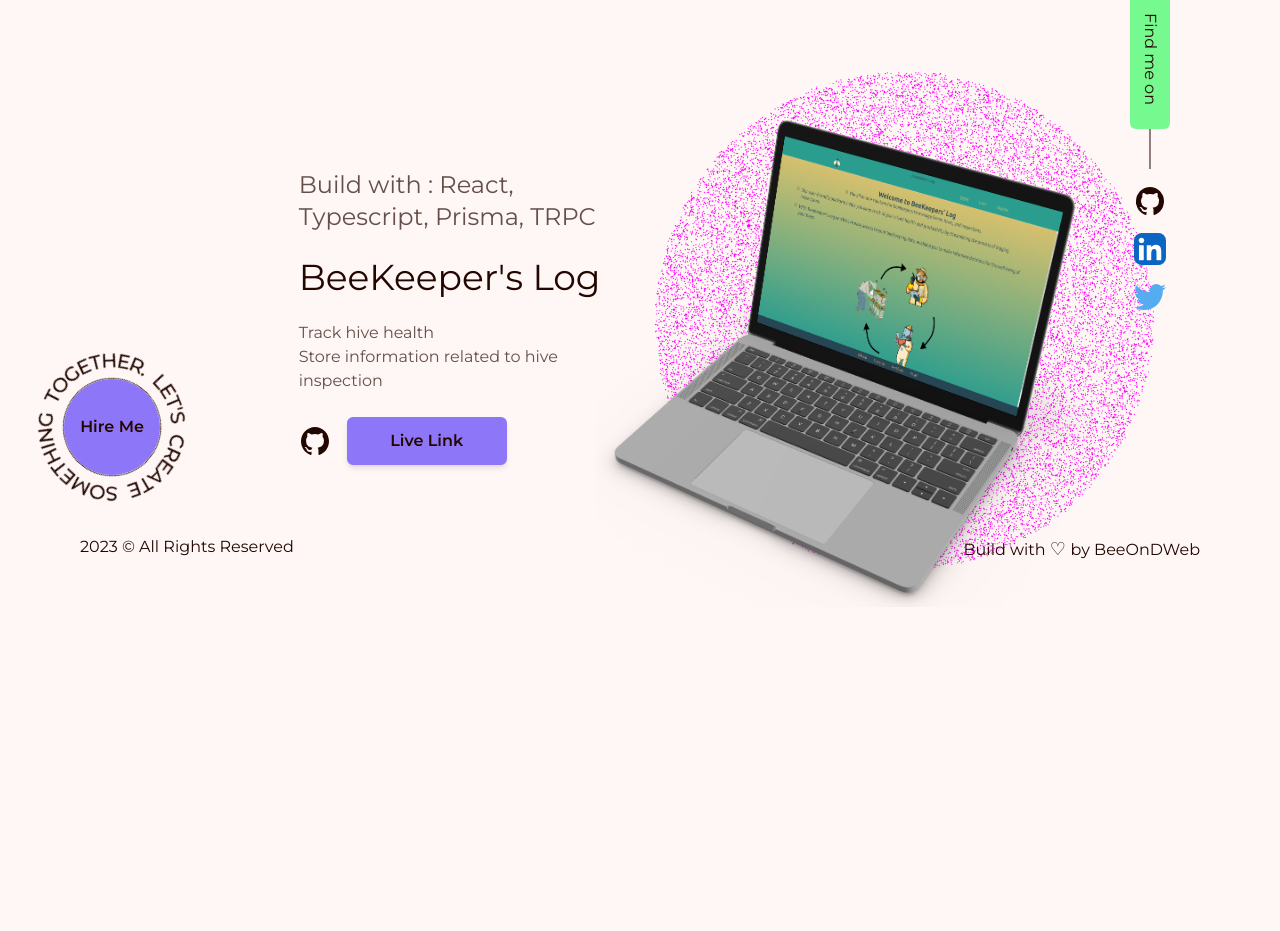
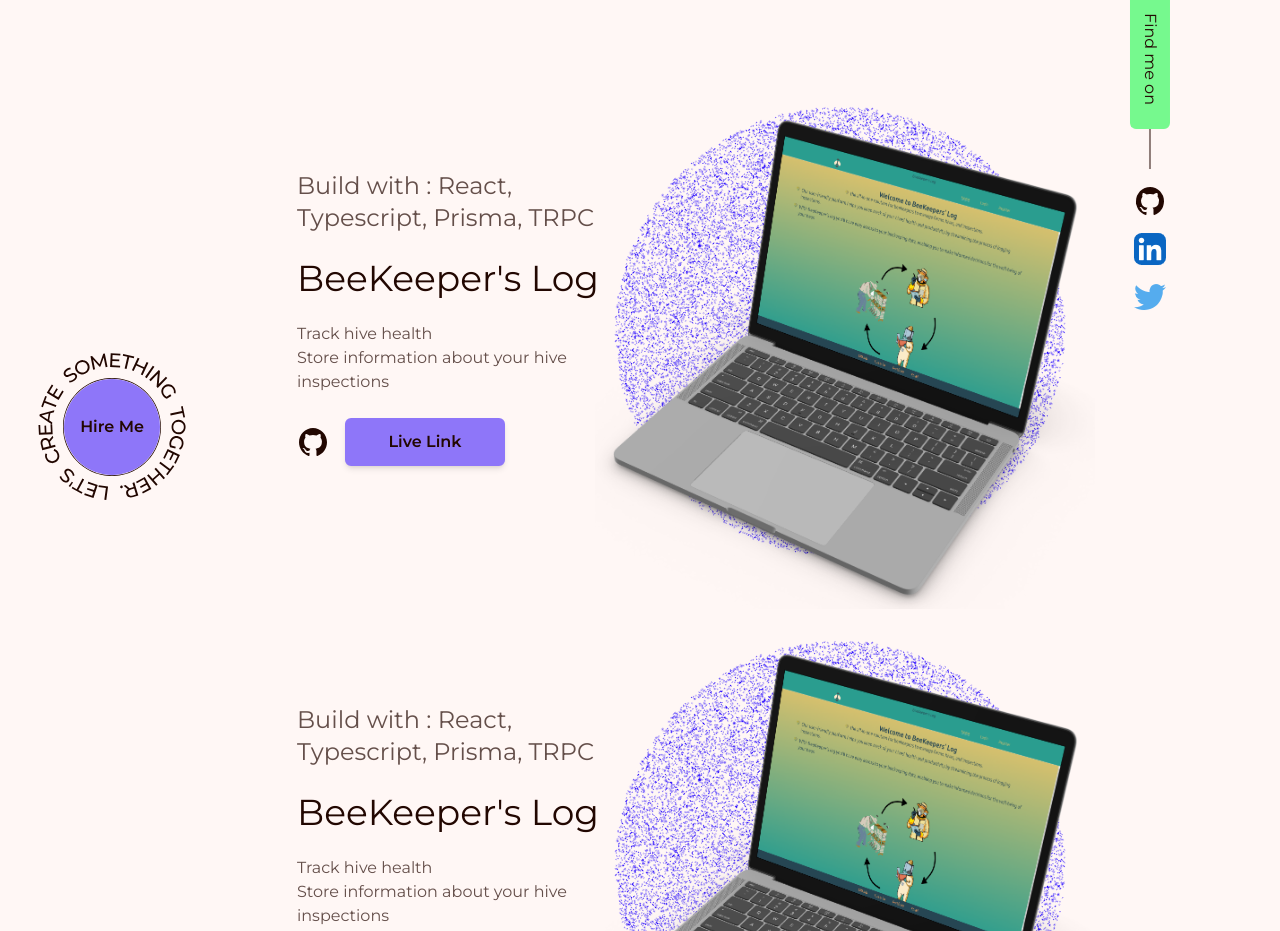
Before and after one commit to Captain-Leftovers/beeOnDWeb-portfolio, a Next.js app: page /projects in a window 1280 px wide. Shown: the part 261-1192 px from the top of the page. Before the commit the page ends 934 px from the top, so only its background shows below. Built offline with nearby package versions, Linux system fonts and the light colour scheme.

Commit message:
fixed card component to accept info

```diff
--- a/src/app/projects/components/BigProjCard.tsx
+++ b/src/app/projects/components/BigProjCard.tsx
@@ -1,33 +1,40 @@
-import Image from 'next/image'
-import laptop from '#/laptopBeeLog.png'
-import pinkNoise from '#/pink-circle.png'
+import Image, { StaticImageData } from 'next/image'
+import blueNoise from '#/blue-circle.png'
 import { GithubIcon } from '@/components/Icons'
 
-export default function BigProjCard() {
+type BigProjCardProps = {
+	buildWith: string
+	name: string
+	description: string[]
+	imageSrc: StaticImageData
+}
+
+export default function BigProjCard({
+	buildWith,
+	name,
+	description,
+	imageSrc,
+}: BigProjCardProps) {
 	return (
-		<div className="w-2/3">
-			<div className=" w-full max-w-screen-lg mx-auto aspect-video flex relative rounded-lg   group">
-				<div className="absolute top-0 left-0 translate-y-1/2  animate-spin-two shadow-md backdrop-blur-3xl  shadow-transparent rounded-full transition duration-500 group-hover:shadow-accent -z-50">
-					<Image alt="grain" src={pinkNoise} />
+		<div className="w-[750px] h-auto group">
+			<div className=" w-full  mx-auto aspect-video flex relative rounded-lg outline outline-transparent outline-1 group-hover:outline-accent">
+				<div className="w-3/5 absolute top-0 left-0 translate-y-1/2  animate-spin-two shadow-md backdrop-blur-3xl scale-100  shadow-transparent rounded-full transition duration-500 -z-30">
+					<Image alt="grain" src={blueNoise} className="" />
 				</div>
 
-
-				<span className="absolute"></span>
 				<div className=" w-1/2  flex flex-col justify-center pl-8 gap-6 ">
 					<h2 className="text-2xl text-text/70 dark:text-text-dark/80">
-						Build with : React, Typescript,
-						Prisma, TRPC
+						{buildWith}
 					</h2>
-					<h1 className="text-4xl">
-						BeeKeeper&apos;s Log
-					</h1>
+					<h1 className="text-4xl">{name}</h1>
 					<section className="text-text/70 dark:text-text-dark/80">
-						<p>Track hive health</p>
-						<p>
-							Store information
-							related to hive
-							inspection
-						</p>
+						<ul>
+							{description.map((desc) => (
+								<li key={desc}>
+									<p>{desc}</p>
+								</li>
+							))}
+						</ul>
 					</section>
 
 					<div className="flex gap-4 items-center">
@@ -39,7 +46,6 @@ export default function BigProjCard() {
 							<GithubIcon className="" />
 						</a>
 						<a
-
 							href="https://beekeeperslog.com"
 							target="_blank"
 							className="shadow-md w-40 flex items-center justify-center p-2.5 px-6 border-2 border-solid rounded-md border-primary dark:border-primary-dark bg-primary dark:bg-primary-dark font-semibold hover:bg-transparent dark:hover:bg-transparent"
@@ -51,9 +57,9 @@ export default function BigProjCard() {
 				<div className="absolute -right-20 -bottom-20 w-2/3">
 					<picture className="">
 						<Image
-							loading='eager'
+							loading="eager"
 							className=""
-							src={laptop}
+							src={imageSrc}
 							alt="laptop"
 						/>
 					</picture>
--- a/src/app/projects/page.tsx
+++ b/src/app/projects/page.tsx
@@ -1,4 +1,6 @@
 import BigProjCard from './components/BigProjCard'
+import beeLogLaptop from '#/laptopBeeLog.png'
+
 
 export const metadata = {
 	title: 'Projects',
@@ -15,7 +17,24 @@ export default function Projects() {
 				</h1>
 			</div>
 
-			<BigProjCard />
+			<BigProjCard
+			buildWith='Build with : React, Typescript, Prisma, TRPC'
+			name='BeeKeeper&apos;s Log'
+			description={['Track hive health','Store information about your hive inspections']}
+			imageSrc={beeLogLaptop}
+			/>
+				<BigProjCard
+			buildWith='Build with : React, Typescript, Prisma, TRPC'
+			name='BeeKeeper&apos;s Log'
+			description={['Track hive health','Store information about your hive inspections']}
+			imageSrc={beeLogLaptop}
+			/>
+			<BigProjCard
+			buildWith='Build with : React, Typescript, Prisma, TRPC'
+			name='BeeKeeper&apos;s Log'
+			description={['Track hive health','Store information about your hive inspections']}
+			imageSrc={beeLogLaptop}
+			/>
 
 		</main>
 	)
--- a/tailwind.config.js
+++ b/tailwind.config.js
@@ -36,17 +36,12 @@ module.exports = {
 			},
 		},
 		animation: {
-			'spin-slower': 'spin-reversed 14s linear infinite',
 			'spin-one': 'spin-big-small 3s ease-in-out  forwards ',
 			'spin-two': 'spin-small-big 3s ease-in-out  forwards ',
 		},
 		keyframes: {
-			'spin-reversed': {
-				'0%': { transform: 'rotate(0deg)' },
-				'100%': {
-					transform: 'rotate(-360deg)',
-				},
-			},
+
+
 			'spin-big-small': {
 				'0%': { transform: 'rotate(0deg) scale(1) ' },
 
@@ -58,10 +53,9 @@ module.exports = {
 				'0%': { transform: 'rotate(0deg) scale(0.2)  ' },
 
 				'100%': {
-					transform: 'rotate(45deg) scale(1) translate(50%, -60%) ',
+					transform: 'rotate(45deg) scale(1) translate(55%, -55%) ',
 				},
 			},
-
 		},
 	},
 }
```
